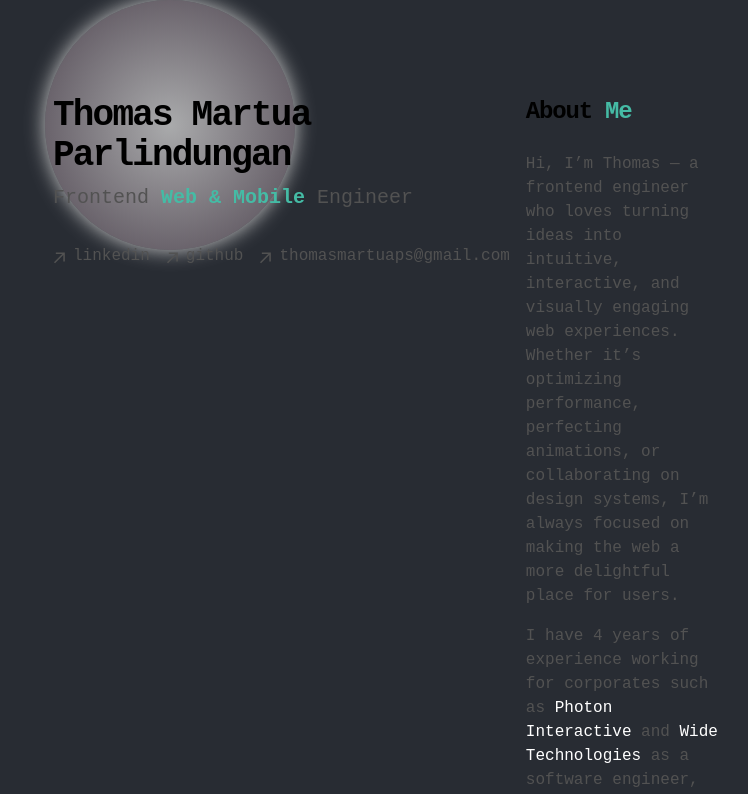
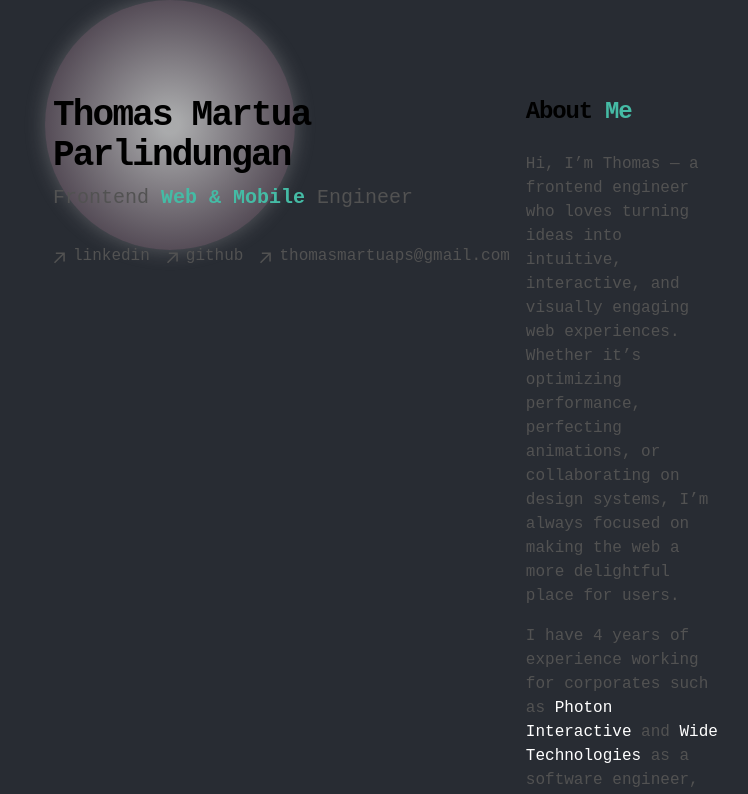
Before and after one commit to thomasmartuaps/personal-site, a Next.js app: page / in a window 1280 px wide. Shown: the top 794 px of the page, without its empty margins (19-767 px from the left). Built offline with nearby package versions, Linux system fonts and the light colour scheme.

Commit message:
glow color adjust

```diff
--- a/app/global.css
+++ b/app/global.css
@@ -48,17 +48,17 @@ html {
   height: 250px;
   width: 250px;
   border-radius: 50%;
-  background: rgb(202, 202, 202);
+  background: rgb(202, 202, 202, 1);
   background: -moz-radial-gradient(
     circle,
-    rgba(202, 202, 202, 0.8) 0%,
-    rgba(238, 174, 202, 0.2) 100%
+    rgba(202, 202, 202, 0.8) 5%,
+    rgba(238, 174, 202, 0.2) 75%
   );
-  box-shadow: 0px 0px 20px rgba(202, 202, 202, 1);
+  box-shadow: 0px 0px 20px rgba(202, 202, 202, 0.3);
   background: radial-gradient(
     circle,
-    rgba(202, 202, 202, 0.8) 0%,
-    rgba(238, 174, 202, 0.2) 100%
+    rgba(202, 202, 202, 0.8) 5%,
+    rgba(238, 174, 202, 0.2) 75%
   );
   background-repeat: no-repeat;
   background-position: center;
```
